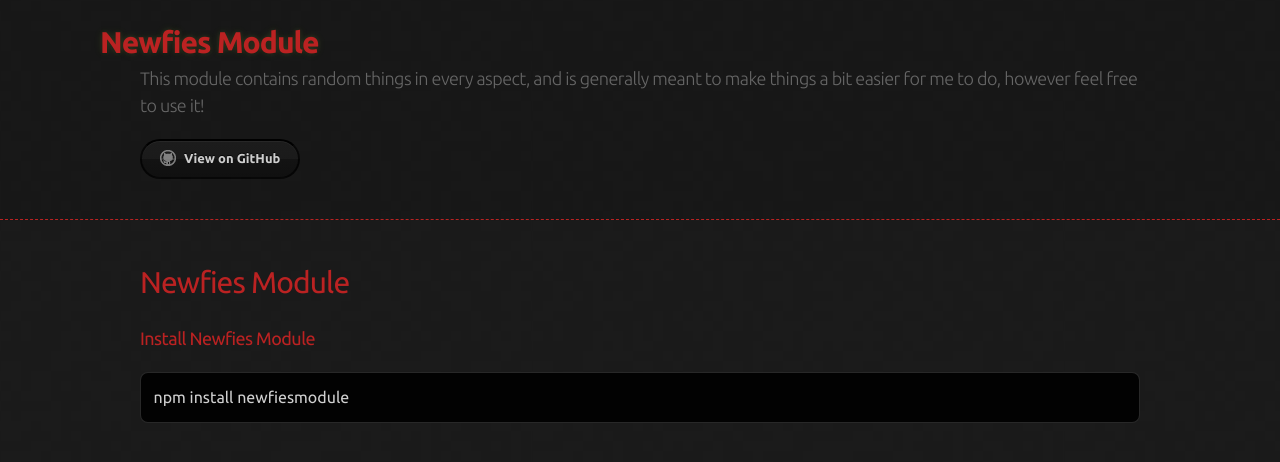
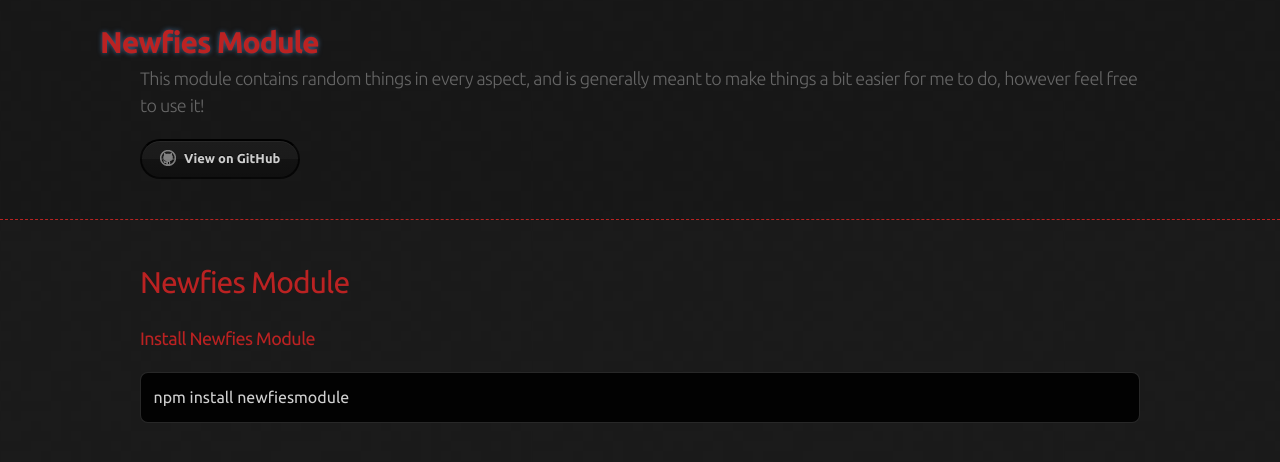
Before and after one commit to Newfies/module, a Jekyll site: the page built from index.md, in a window 1280 px wide. Shown: the top 462 px of the page. Built offline with Jekyll 4.4.1, drawn with Linux system fonts in a browser that asks for light colours; some web fonts are replaced; our own code applies the rules of GitHub Pages for plain Markdown files.

Commit message:
Update jekyll-theme-hacker.scss

```diff
--- a/_sass/jekyll-theme-hacker.scss
+++ b/_sass/jekyll-theme-hacker.scss
@@ -73,9 +73,9 @@
   font-weight: bold;
   font-family: "Ubuntu", serif;
   color: $conifer;//$header;
-  text-shadow: 0 1px 1px rgba(0, 0, 0, 0.1),
-               0 0 5px rgba(181, 232, 83, 0.1),
-               0 0 10px rgba(181, 232, 83, 0.1);
+  // text-shadow: 0 1px 1px rgba(0, 0, 0, 0.1),
+               // 0 0 5px rgba(181, 232, 83, 0.1),
+               // 0 0 10px rgba(181, 232, 83, 0.1);
   letter-spacing: -1px;
   -webkit-font-smoothing: antialiased;
   @include media-max-width($container-max-width) {
```
